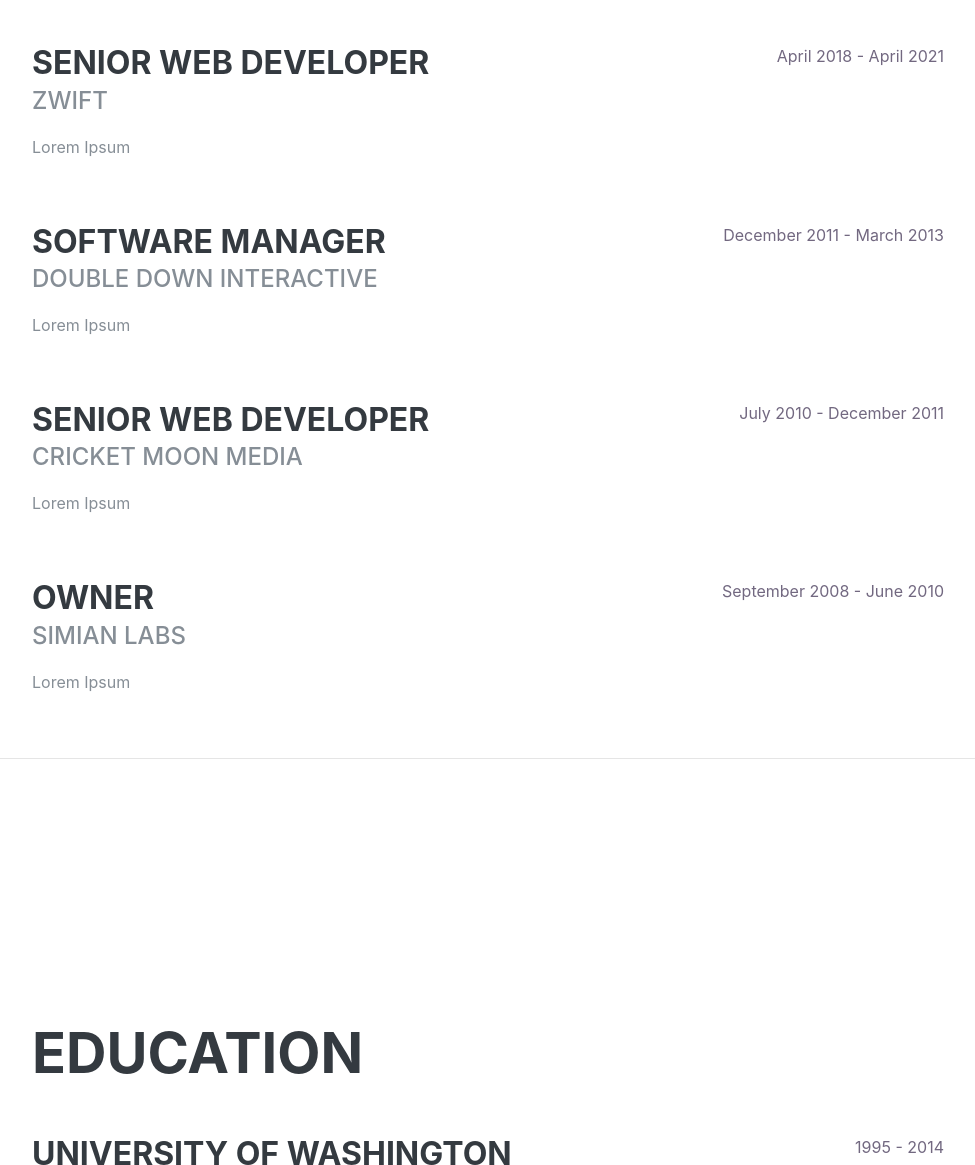
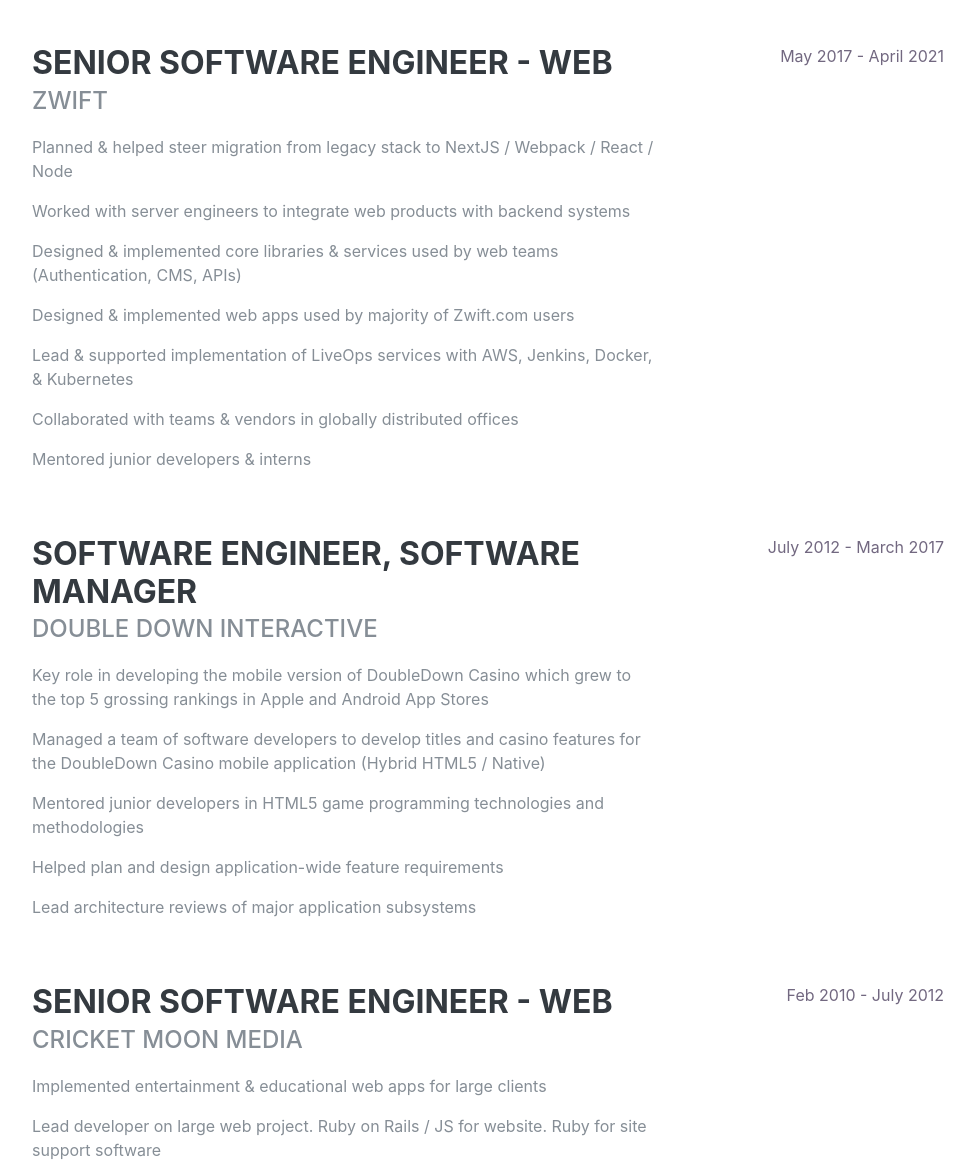
Before and after one commit to simianarmy/cv, a Gatsby site: page / in a window 1280 px wide. Shown: the part 920-2085 px from the top of the page, without its empty margins (288-1263 px from the left). Built offline with nearby package versions, Linux system fonts and the light colour scheme; Gatsby itself is replaced by a stand-in of ours; a web font is replaced by a local one.

Commit message:
filled in cv info

```diff
--- a/src/pages/index.js
+++ b/src/pages/index.js
@@ -22,7 +22,11 @@
             {config.address} ·&nbsp;
             <a href={`mailto:${config.email}`}>{config.email}</a>
           </div>
-          <p className="lead mb-5">Lorem Ipsum dolores</p>
+          <p className="lead mb-5">
+            Seasoned developer with decades of experience in backend, frontend, and systems programming.
+            <br/>
+            Tech Lead, Manager, Mentor, IC
+          </p>
           <div className="social-icons">
             {config.socialLinks.map(social => {
               const { icon, url } = social;
@@ -47,45 +51,59 @@
 
           <div className="resume-item d-flex flex-column flex-md-row justify-content-between mb-5">
             <div className="resume-content">
-              <h3 className="mb-0">Senior Web Developer</h3>
+              <h3 className="mb-0">Senior Software Engineer - Web</h3>
               <div className="subheading mb-3">Zwift</div>
-              <p>Lorem Ipsum</p>
+              <p>Planned & helped steer migration from legacy stack to NextJS / Webpack / React / Node</p>
+              <p>Worked with server engineers to integrate web products with backend systems</p>
+              <p>Designed & implemented core libraries & services used by web teams (Authentication, CMS, APIs)</p>
+              <p>Designed & implemented web apps used by majority of Zwift.com users</p>
+              <p>Lead & supported implementation of LiveOps services with AWS, Jenkins, Docker, & Kubernetes</p>
+              <p>Collaborated with teams & vendors in globally distributed offices</p>
+              <p>Mentored junior developers & interns</p>
             </div>
             <div className="resume-date text-md-right">
-              <span className="text-primary">April 2018 - April 2021</span>
+              <span className="text-primary">May 2017 - April 2021</span>
             </div>
           </div>
 
           <div className="resume-item d-flex flex-column flex-md-row justify-content-between mb-5">
             <div className="resume-content">
-              <h3 className="mb-0">Software Manager</h3>
+              <h3 className="mb-0">Software Engineer, Software Manager</h3>
               <div className="subheading mb-3">Double Down Interactive</div>
-              <p>Lorem Ipsum</p>
+              <p>Key role in developing the mobile version of DoubleDown Casino which grew to the top 5 grossing rankings in Apple and Android App Stores
+              </p>
+              <p>Managed a team of software developers to develop titles and casino features for the DoubleDown Casino mobile application (Hybrid HTML5 / Native)
+              </p>
+              <p>
+                Mentored junior developers in HTML5 game programming technologies and methodologies</p>
+              <p>Helped plan and design application-wide feature requirements
+              </p>
+              <p>Lead architecture reviews of major application subsystems
+              </p>
             </div>
             <div className="resume-date text-md-right">
-              <span className="text-primary">December 2011 - March 2013</span>
+              <span className="text-primary">July 2012 - March 2017</span>
             </div>
           </div>
 
           <div className="resume-item d-flex flex-column flex-md-row justify-content-between mb-5">
             <div className="resume-content">
-              <h3 className="mb-0">Senior Web Developer</h3>
+              <h3 className="mb-0">Senior Software Engineer - Web</h3>
               <div className="subheading mb-3">Cricket Moon Media</div>
-              <p>Lorem Ipsum</p>
+              <p>
+                Implemented entertainment & educational web apps for large clients
+              </p>
+              <p>
+                Lead developer on large web project. Ruby on Rails / JS for website. Ruby for site support software
+              </p>
+              <p>Developed & maintained custom APIs to site backend services. Gem & plugin development for 3rd party network service integration. DB schema design, implementation, and optimization.</p>
+              <p>Wrote documentation, software diagrams, flowcharts for clients & support team</p>
+              <p>
+Lead developer for HTML5 game project using custom sprite assets and canvas animations with javascript . Implemented custom javascript audio library for cross-browser support. Worked with producer on meeting client feature requirements
+              </p>
             </div>
             <div className="resume-date text-md-right">
-              <span className="text-primary">July 2010 - December 2011</span>
-            </div>
-          </div>
-
-          <div className="resume-item d-flex flex-column flex-md-row justify-content-between">
-            <div className="resume-content">
-              <h3 className="mb-0">Owner</h3>
-              <div className="subheading mb-3">Simian Labs</div>
-              <p>Lorem Ipsum</p>
-            </div>
-            <div className="resume-date text-md-right">
-              <span className="text-primary">September 2008 - June 2010</span>
+              <span className="text-primary">Feb 2010 - July 2012</span>
             </div>
           </div>
         </div>
@@ -197,10 +215,12 @@
           <p>
             My passion is spending time outdoors, especially at the higher altitudes.
             In my free time I enjoy backpacking, rock climbing (trad), and bouldering.
-            I will occasionally attempt some alpine climbing & can be talked into snowboarding.
+            I will occasionally attempt some alpine climbs  & can be talked into snowboarding.
           </p>
           <p className="mb-0">
-            When at home I enjoy cooking, gardening, live music, & sci-fi novels.
+            When at home I enjoy cooking, gardening, live music, sci-fi, history, physics, & creative programming.
+            <br/>
+            I like to learn about & play with cool technologies (like WebGL, AR, VR, & ML).
           </p>
         </div>
       </section>
@@ -214,7 +234,6 @@
         <div className="w-100">
           <h2 className="mb-5">Awards &amp; Certifications</h2>
           <ul className="fa-ul mb-0">
-            Maybe one day...
           </ul>
         </div>
       </section>
```
